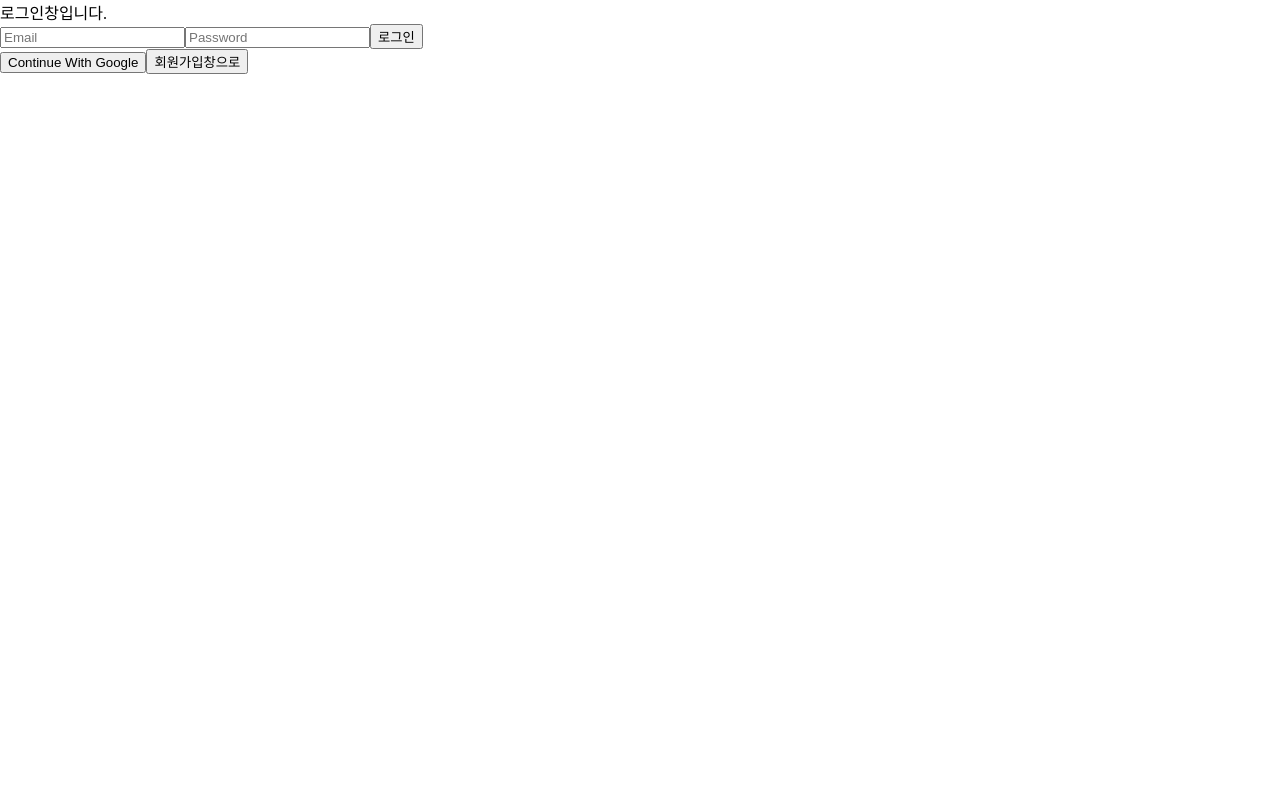
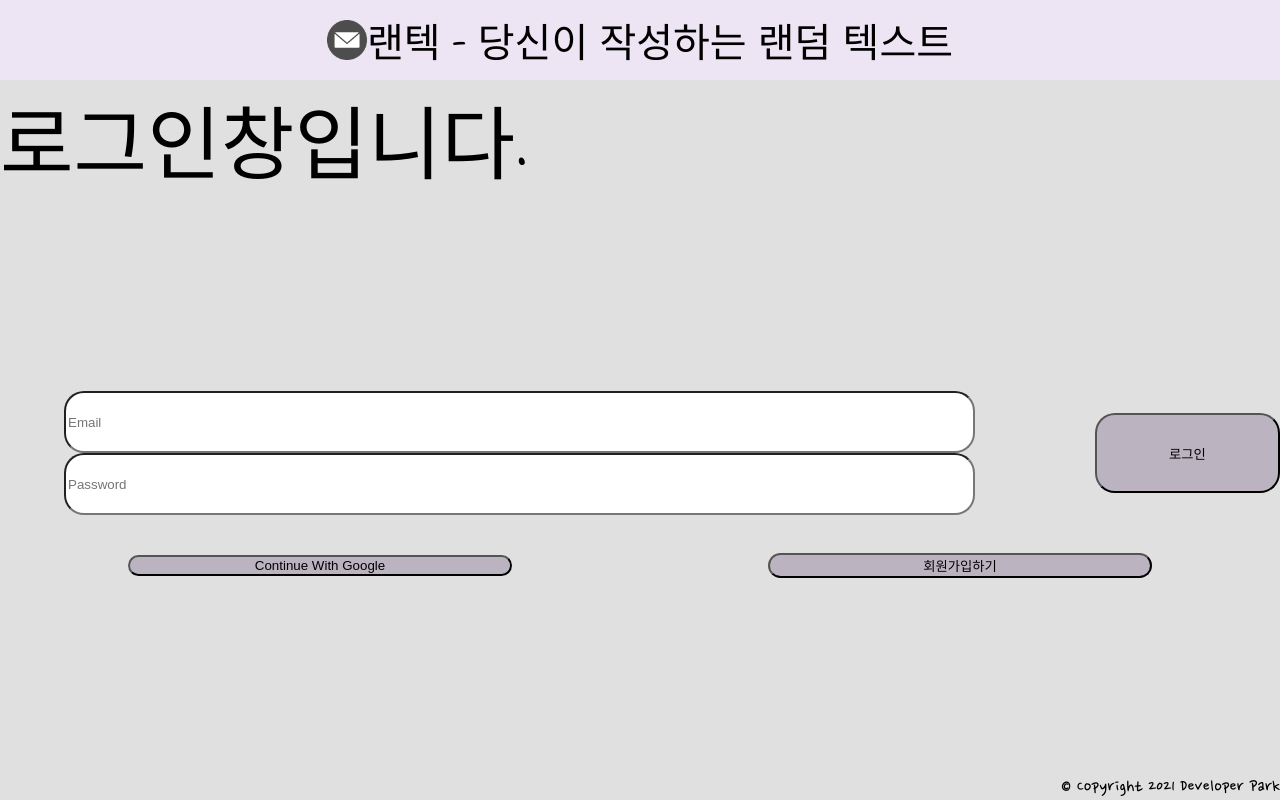
Before and after one commit to developerpark2348/random_texting, a React (Create React App) app: page /#/ in a window 1280 px wide. Built offline with nearby package versions, Linux system fonts and the light colour scheme; no server answers.

Commit message:
로그인화면 css디자인
로그인화면 css디자인 종료

```diff
--- a/src/routes/Auth.js
+++ b/src/routes/Auth.js
@@ -1,5 +1,7 @@
 import React, { useState } from 'react';
+import './Main.css';
 import { authService, firebaseInstance } from '../fbase';
+import { Navbar } from 'react-bootstrap';
 
 function Auth(){
 
@@ -43,17 +45,29 @@ function Auth(){
         let provider;
         provider = new firebaseInstance.auth.GoogleAuthProvider();
         const data = await authService.signInWithPopup(provider);
-        console.log(data);
     }
 
     return(
-        <div>
-            <div>{newAccount ? "회원가입창입니다." : "로그인창입니다."}</div>
-            <form onSubmit={onSubmit}>
+        <div className="Auth_body">
+            <Navbar className="Nav">
+            <img
+                className="Nav_img"
+                src="../mail.png"
+                alt="메일 이미지"
+            />
+            <div className="Nav_title">
+                랜텍 - 당신이 작성하는 랜덤 텍스트
+            </div>
+            </Navbar>
+            <div className="Auth_alert">{newAccount ? "회원가입창입니다." : "로그인창입니다."}
+            </div>
+            <form onSubmit={onSubmit} className="Auth_Submit">
+                <div className="Auth_main">
                     <input
                         name="email"
                         type="text"
                         placeholder="Email"
+                        className="Auth_email"
                         onChange={onChange}
                         value={email}
                         required
@@ -62,32 +76,40 @@ function Auth(){
                         name="password"
                         type="password"
                         placeholder="Password"
+                        className="Auth_email"
                         onChange={onChange}
                         value={password}
                         required
                     />
+                </div>
                 <input
                     type="submit"
+                    className="Auth_Login"
                     value=
                     {newAccount
                     ? "회원가입"
                     : "로그인"}
                 />
-                {error}
             </form>
-            <div>
+            <div className="Auth_Social">
                 <button
                     onClick={onSocialClick}
+                    className="Auth_SocialBtn"
                     name="google">
                     Continue With Google
                 </button>
                 <button
-                    onClick={toggleAccount}>
+                    className="Auth_SocialBtn"
+                    onClick={toggleAccount}
+                >
                     {newAccount
                         ? "로그인창으로"
-                        : "회원가입창으로"
+                        : "회원가입하기"
                     }
                 </button>
+            </div>
+            <div className="Auth_footer">
+                &copy; Copyright 2021 Developer Park
             </div>
         </div>
     )
--- a/src/routes/Main.css
+++ b/src/routes/Main.css
@@ -21,6 +21,18 @@
   height: 5vh;
   font-size: 16px;
   margin: auto;
+}
+
+.header_LogoutBtn {
+  background-color: #e0e0e0;
+  width: 10vw;
+  margin-left: auto;
+}
+
+.header_KakaoBtn {
+  background-color: #e0e0e0;
+  width: 10vw;
+  outline: none;
 }
 
 .Nav {
@@ -128,3 +140,74 @@
   background-color: #bcb3c1;
   outline: none;
 }
+
+/* Auth창 */
+
+.Auth_body {
+  display: flex;
+  flex-direction: column;
+  width: 100%;
+  height: 100vh;
+  font-family: 'Nanum Pen Script', cursive;
+  background-color: #e0e0e0;
+}
+
+.Auth_main {
+  display: flex;
+  flex-direction: column;
+  margin-top: 20%;
+  align-self: center;
+  justify-self: center;
+  margin: auto;
+  margin-right: 10%;
+  margin-left: 5%;
+  width: 100%;
+}
+
+.Auth_email {
+  width: 100%;
+  height: 7vh;
+  margin: auto;
+  border-radius: 20px;
+  outline: 0;
+}
+
+.Auth_Submit {
+  width: 100%;
+  display: flex;
+  margin-top: 15%;
+  margin-bottom: 3%;
+}
+
+.Auth_alert {
+  font-size: 10vh;
+}
+
+.Auth_Login {
+  width: 20%;
+  height: 10vh;
+  align-self: center;
+  justify-self: center;
+  border-radius: 20px;
+  background-color: #bcb3c1;
+  outline: 0;
+}
+
+.Auth_Social {
+  width: 100%;
+  display: flex;
+}
+
+.Auth_SocialBtn {
+  width: 30%;
+  border-radius: 20px;
+  margin: auto;
+  background-color: #bcb3c1;
+  outline: 0;
+}
+
+.Auth_footer {
+  margin-top: auto;
+  font-size: 20px;
+  margin-left: auto;
+}
--- a/src/routes/Main.js
+++ b/src/routes/Main.js
@@ -14,7 +14,8 @@ return (
     <div className="body">
         <Navbar className="header">
             <div className="header_text">추천1등 ~ 추천2등 ~</div>
-            <button onClick={LogOut}></button>
+            <button className="header_LogoutBtn" onClick={LogOut}>로그아웃</button>
+            <button className="header_KakaoBtn" onClick={LogOut}>공유하기</button>
         </Navbar>
         <Navbar className="Nav">
             <img
```
Also changed, not shown: src/routes/Auth.css (added). Lines whose indentation alone changed are shown as unchanged.
